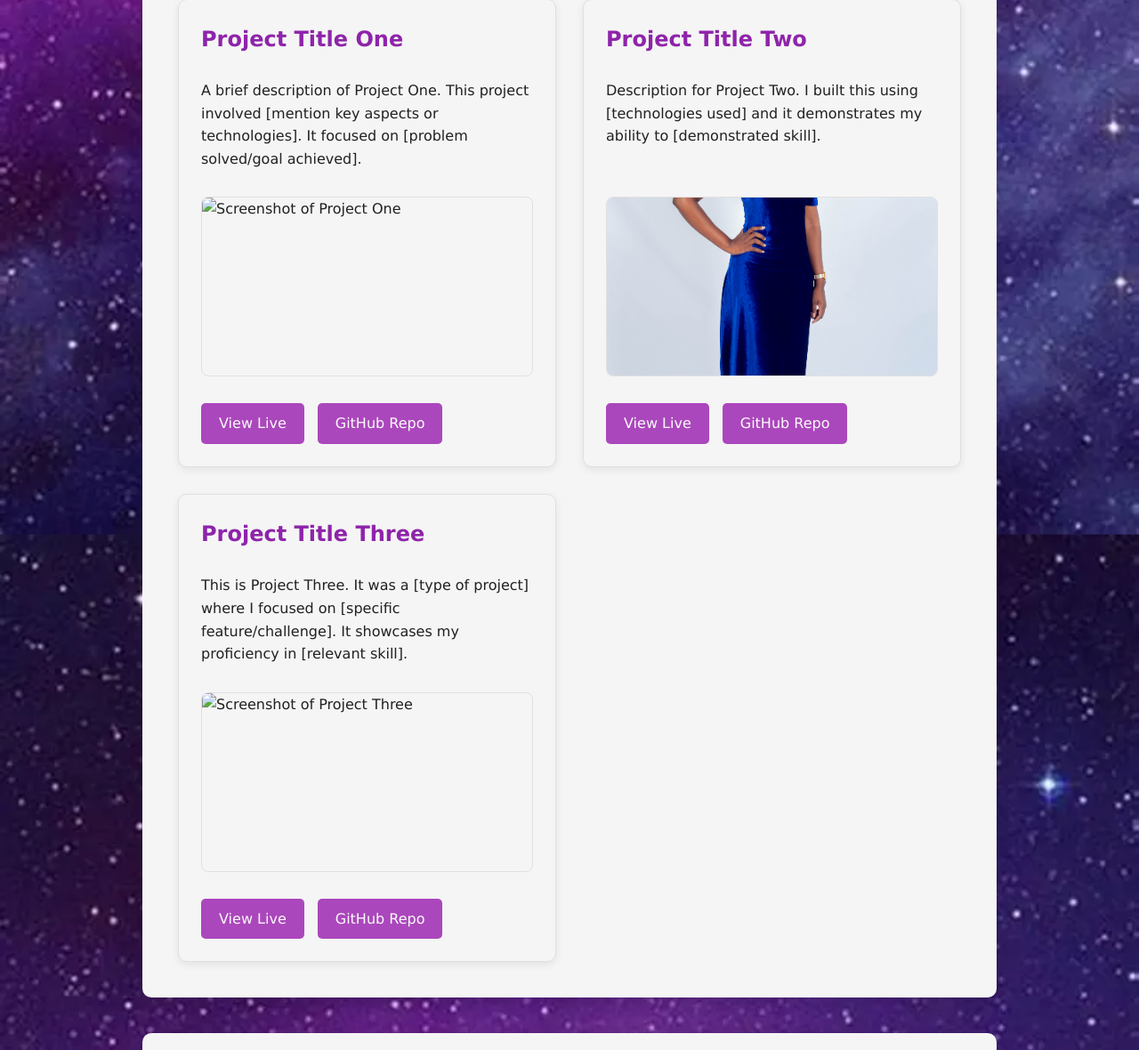
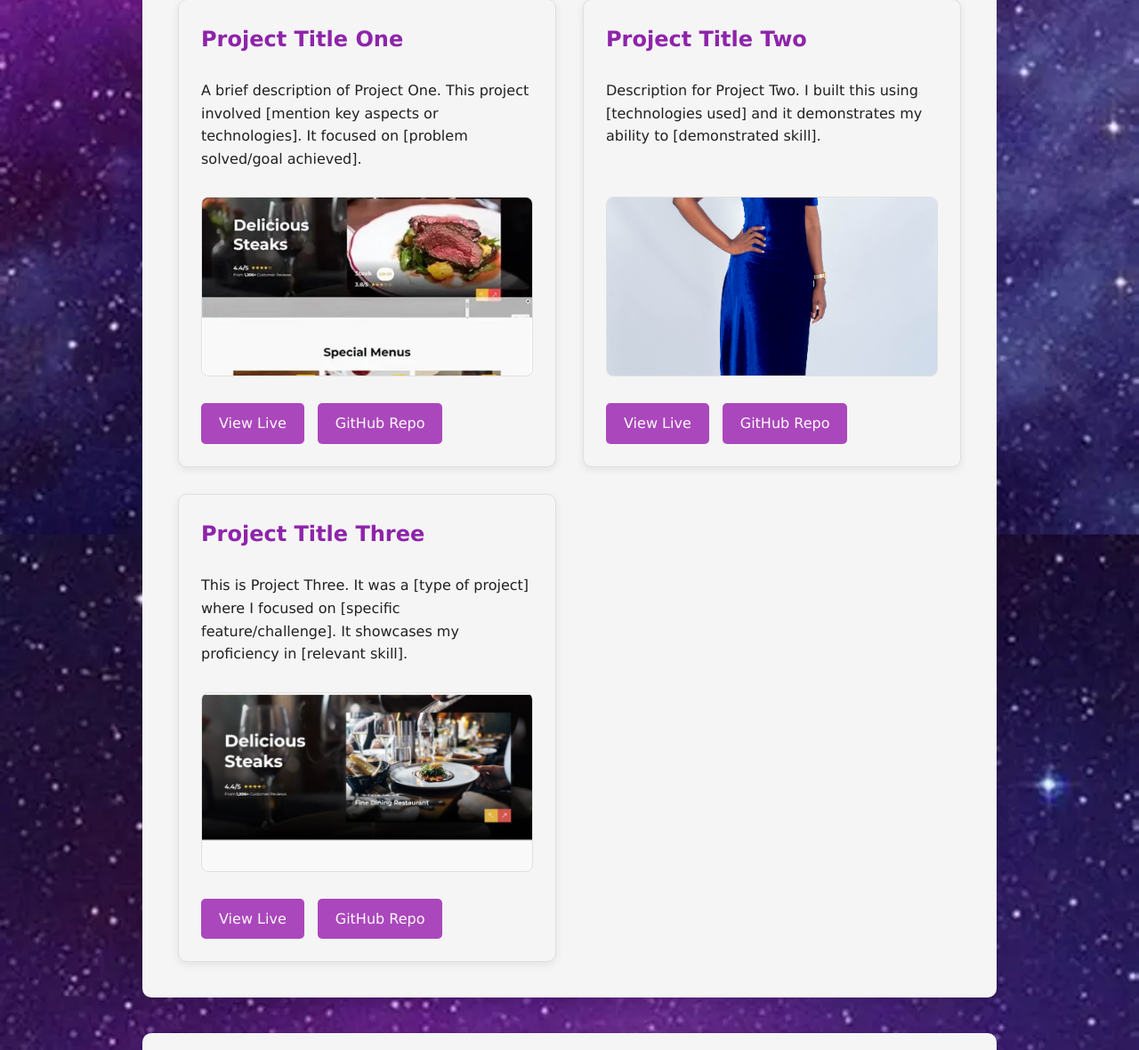
Before and after one commit to mwalefaith2021/Official-website, a plain HTML site: page index.html in a window 1280 px wide. Shown: the part 1676-2856 px from the top of the page at 89% size. Drawn offline with Linux system fonts and the light colour scheme.

Commit message:
git commit

```diff
--- a/index.html
+++ b/index.html
@@ -46,7 +46,7 @@
                 <div class="project-item">
                     <h3>Project Title One</h3>
                     <p>A brief description of Project One. This project involved [mention key aspects or technologies]. It focused on [problem solved/goal achieved].</p>
-                    <img src="images/project1-placeholder.jpg" alt="Screenshot of Project One">
+                    <img src="Images/Crispy kitchen.webp" alt="Screenshot of Project One">
                     <div class="project-links">
                         <a href="#" target="_blank">View Live</a>
                         <a href="#" target="_blank">GitHub Repo</a>
@@ -66,7 +66,7 @@
                 <div class="project-item">
                     <h3>Project Title Three</h3>
                     <p>This is Project Three. It was a [type of project] where I focused on [specific feature/challenge]. It showcases my proficiency in [relevant skill].</p>
-                    <img src="images/project3-placeholder.jpg" alt="Screenshot of Project Three">
+                    <img src="Images/Crispy 2.webp" alt="Screenshot of Project Three">
                     <div class="project-links">
                         <a href="#" target="_blank">View Live</a>
                         <a href="#" target="_blank">GitHub Repo</a>
```
Also changed, not shown: Images/Crispy 2.webp (added), Images/Crispy kitchen.webp (added).
